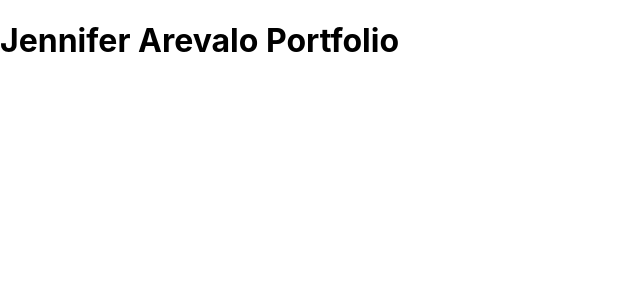
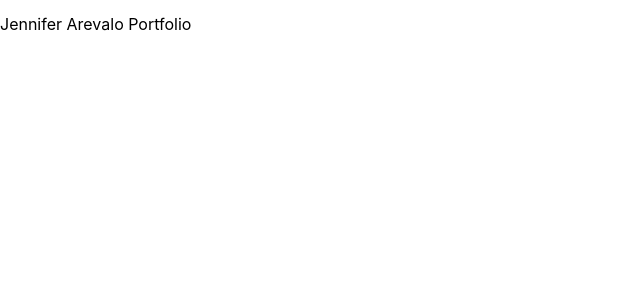
Before and after one commit to Arevalo00/reactPortfolio, a React (Create React App) app in the folder portfolio/: page / in a window 1280 px wide. Shown: the top 300 px of the page, without its empty margins (0-640 px from the left). Built offline with nearby package versions, Linux system fonts and the light colour scheme.

Commit message:
insall tailwind css

```diff
--- a/portfolio/package.json
+++ b/portfolio/package.json
@@ -34,5 +34,8 @@
       "last 1 firefox version",
       "last 1 safari version"
     ]
+  },
+  "devDependencies": {
+    "tailwindcss": "^3.3.5"
   }
 }
--- a/portfolio/src/components/header.js
+++ b/portfolio/src/components/header.js
@@ -2,9 +2,9 @@ import React from 'react';
 
 const Header = () => {
   return (
-    <header className="bg-primary text-light mb-4 py-3 flex-row align-center">
+    <header className="bg-gray text-light mb-4 py-3 flex-row align-center">
       <div className="container flex-row justify-space-between-lg justify-center align-center">
-        <h1 className="m-0">Jennifer Arevalo Portfolio</h1>
+        <h1 className="m-0 ">Jennifer Arevalo Portfolio</h1>
         <p className="m-0"></p>
       </div>
     </header>
--- a/portfolio/src/index.css
+++ b/portfolio/src/index.css
@@ -1,3 +1,8 @@
+@tailwind base;
+@tailwind components;
+@tailwind utilities;
+
+
 body {
   margin: 0;
   font-family: -apple-system, BlinkMacSystemFont, 'Segoe UI', 'Roboto', 'Oxygen',
@@ -10,4 +15,5 @@ body {
 code {
   font-family: source-code-pro, Menlo, Monaco, Consolas, 'Courier New',
     monospace;
+
 }
--- /dev/null
+++ b/portfolio/tailwind.config.js
@@ -0,0 +1,10 @@
+/** @type {import('tailwindcss').Config} */
+module.exports = {
+  content: [
+    "./src/**/*.{js,jsx,ts,tsx}",
+  ],
+  theme: {
+    extend: {},
+  },
+  plugins: [],
+}
```
